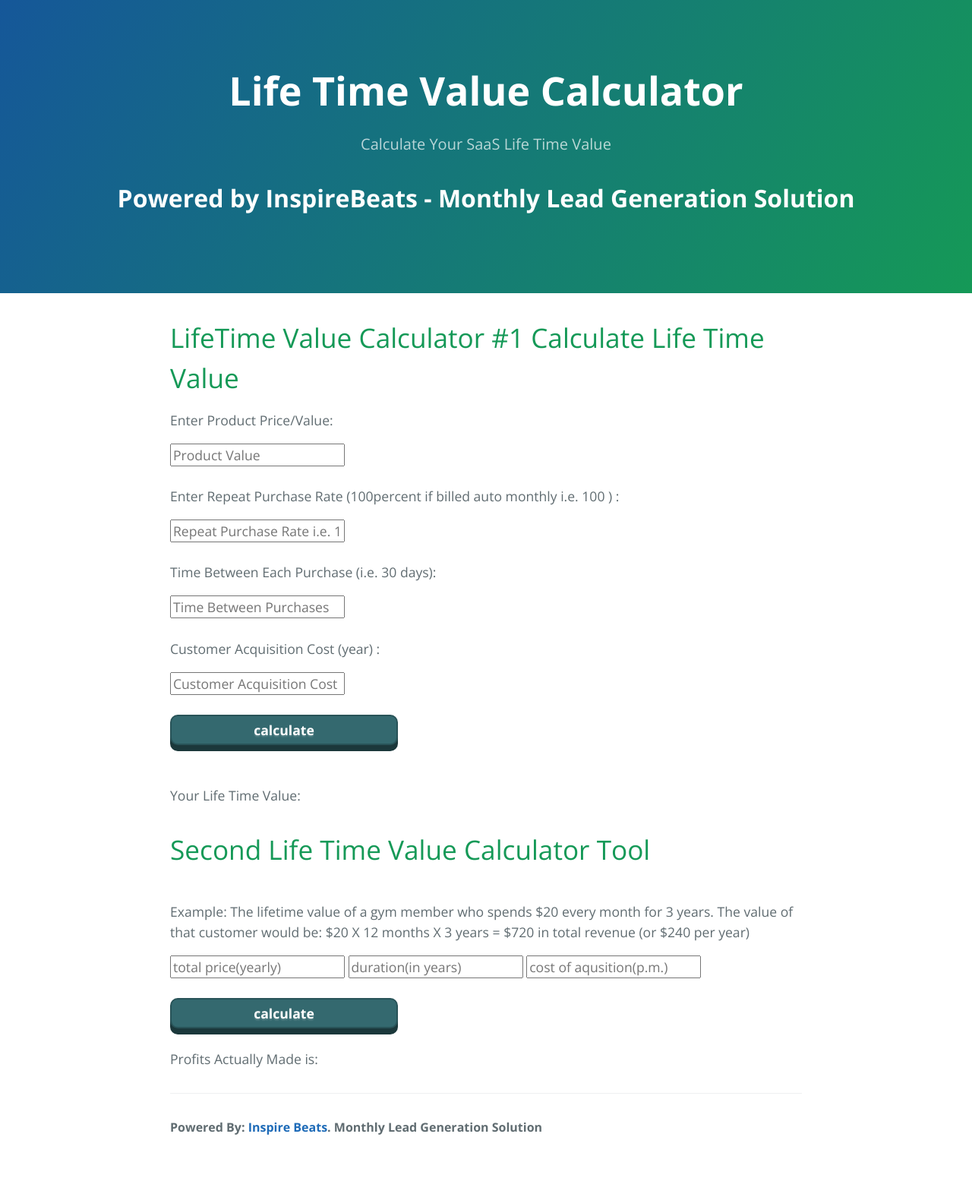
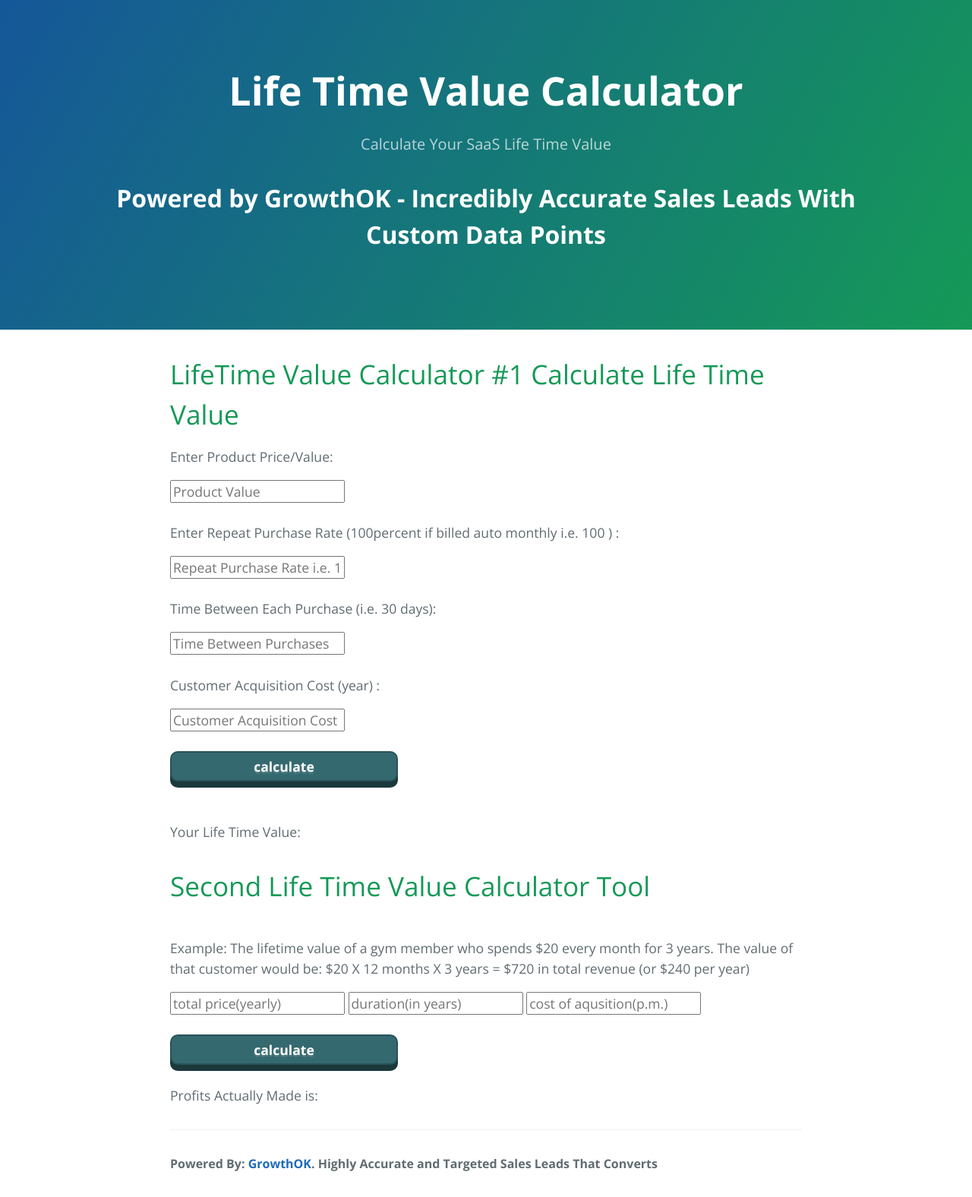
Before and after one commit to wilsonpeng8/ltvtool, a plain HTML site: page index.html in a window 1280 px wide. Shown: the whole page at 76% size. Before the commit the page ends 1528 px from the top, so only its background shows below. Drawn offline with nearby package versions, Linux system fonts and the light colour scheme.

Commit message:
Update index.html

```diff
--- a/index.html
+++ b/index.html
@@ -26,7 +26,7 @@
     <section class="page-header">
       <h1 class="project-name">Life Time Value Calculator</h1>
       <h2 class="project-tagline">Calculate Your SaaS Life Time Value</h2>
-      <h1>Powered by <ahref="http://inspirebeats.com">InspireBeats</a> - Monthly Lead Generation Solution</h1>
+      <h1>Powered by <ahref="http://www.growthok.com">GrowthOK</a> - Incredibly Accurate Sales Leads With Custom Data Points</h1>
 
     </section>
 
@@ -182,7 +182,7 @@
 
 
       <footer class="site-footer">
-       <span class="site-footer-owner">Powered By: <a href="http://inspirebeats.com">Inspire Beats</a>. Monthly Lead Generation Solution</span>
+       <span class="site-footer-owner">Powered By: <a href="http://www.growthok.com">GrowthOK</a>. Highly Accurate and Targeted Sales Leads That Converts</span>
 
 
       </footer>
```
